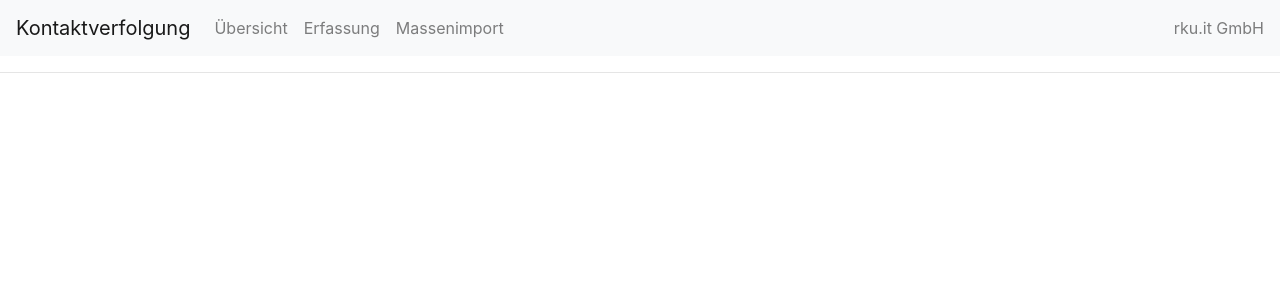
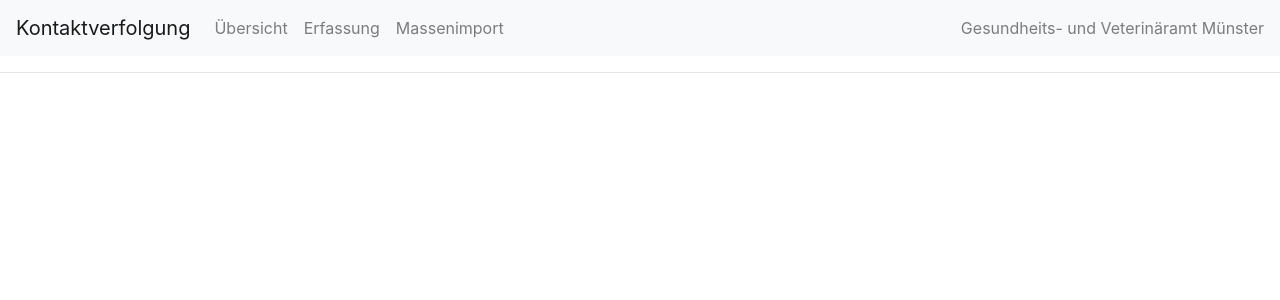
Before and after one commit to Pineapple-Mobile-Apps/Pandemitrac, a React (Create React App) app in the folder pandemitrack.ui/: page / in a window 1280 px wide. Shown: the top 300 px of the page. Built offline with nearby package versions, Linux system fonts and the light colour scheme; the HTML template or start-up script is replaced by a standard one.

Commit message:
neuer Name

```diff
--- a/pandemitrack.ui/src/App.js
+++ b/pandemitrack.ui/src/App.js
@@ -36,7 +36,7 @@ function App() {
               <NavLink href="/import">Massenimport</NavLink>
             </NavItem>
           </Nav>
-          <NavbarText>rku.it GmbH</NavbarText>
+          <NavbarText>Gesundheits- und Veterinäramt Münster</NavbarText>
         </Collapse>
       </Navbar>
 
```
